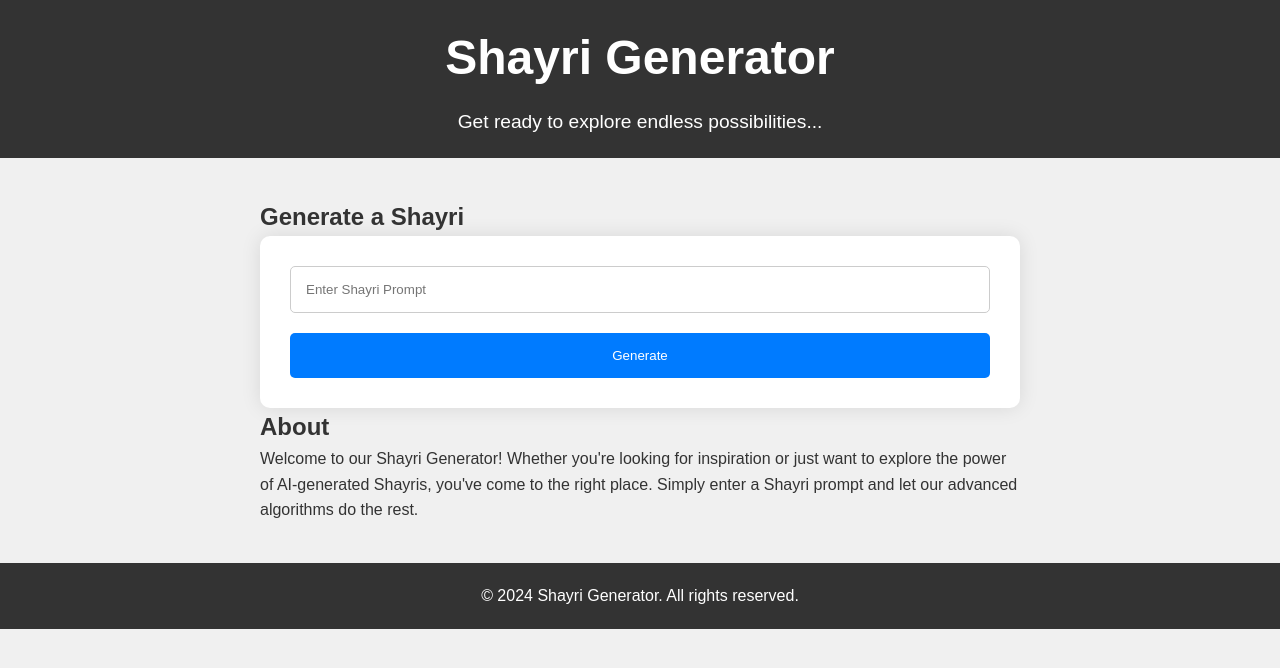
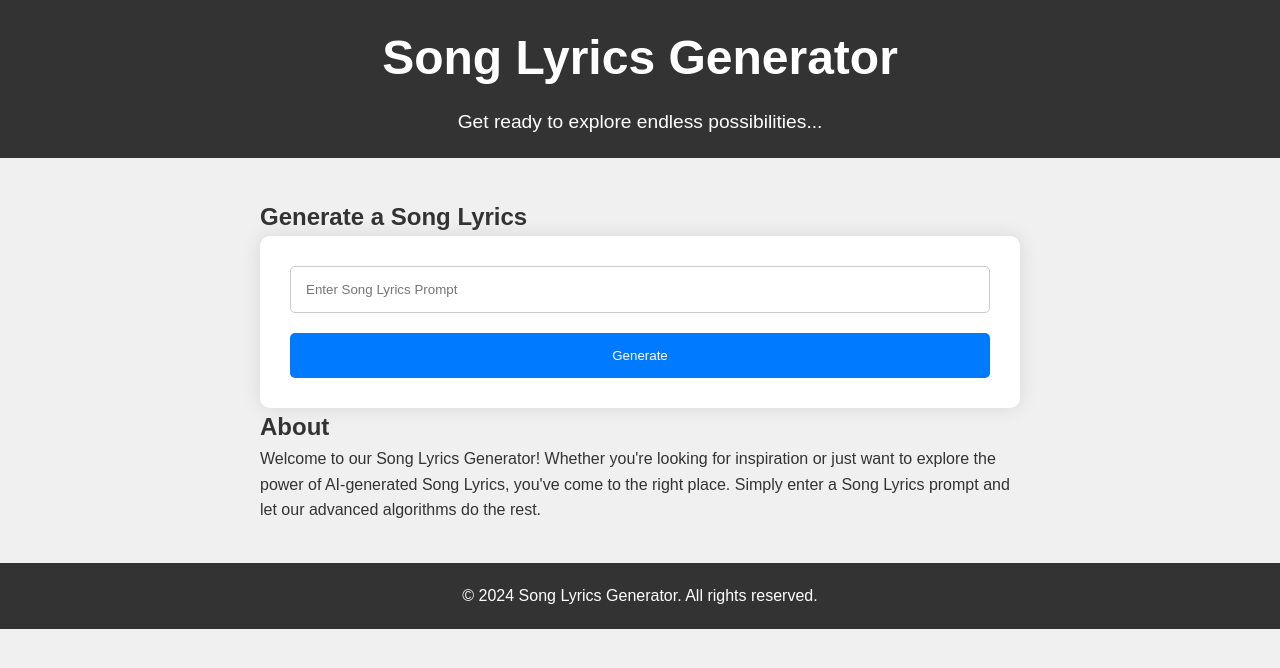
Before and after one commit to shahram8708/Shayri-Generator, a Flask app: page / in a window 1280 px wide. Shown: the top 668 px of the page. Run offline with Flask 3, Linux system fonts and the light colour scheme.

Commit message:
first commit

```diff
--- a/app.py
+++ b/app.py
@@ -7,7 +7,7 @@ logging.basicConfig(level=logging.DEBUG)
 
 API_ENDPOINT = "https://generativelanguage.googleapis.com/v1beta/models/gemini-pro:generateContent?key=AIzaSyBt_UKi-gC5PM9VsIZ0TjoJMAVKsYM0KVU"
 
-DEFAULT_TEXT = "Write me poetry. But poetry should be in Hindi. But it should be written in English."
+DEFAULT_TEXT = "Generate full song lyrics. But song lyrics should be in Hindi. But it should be written in English."
 
 @app.route('/')
 def index():
@@ -26,12 +26,12 @@ def search():
                     story_content = story_content.replace('*', "")
                     return render_template('result.html', story_content=story_content)
                 else:
-                    error_msg = "Failed to generate Shayri content due to safety concerns. Please try again with a different query."
+                    error_msg = "Failed to generate Song Lyrics content due to safety concerns. Please try again with a different query."
                     return render_template('index.html', error=error_msg)
-        error_msg = "Failed to generate Shayri content. Please try again."
+        error_msg = "Failed to generate Song Lyrics content. Please try again."
         return render_template('index.html', error=error_msg)
     else:
-        error_msg = "Please enter a valid Shayri prompt."
+        error_msg = "Please enter a valid Song Lyrics prompt."
         return render_template('index.html', error=error_msg)
 
 def generate_story(prompt):
--- a/templates/index.html
+++ b/templates/index.html
@@ -3,32 +3,32 @@
 <head>
     <meta charset="UTF-8">
     <meta name="viewport" content="width=device-width, initial-scale=1.0">
-    <title>Shayri Generator</title>
+    <title>Song Lyrics Generator</title>
     <link rel="stylesheet" href="{{ url_for('static', filename='styles.css') }}">
 </head>
 <body>
     <header>
-        <h1>Shayri Generator</h1>
+        <h1>Song Lyrics Generator</h1>
         <p>Get ready to explore endless possibilities...</p>
     </header>
     <main>
         <section class="generator">
-            <h2>Generate a Shayri</h2>
+            <h2>Generate a Song Lyrics</h2>
             {% if error %}
                 <p class="error">{{ error }}</p>
             {% endif %}
             <form action="/search" method="post">
-                <input type="text" name="search_query" placeholder="Enter Shayri Prompt">
+                <input type="text" name="search_query" placeholder="Enter Song Lyrics Prompt">
                 <button type="submit">Generate</button>
             </form>
         </section>
         <section class="about">
             <h2>About</h2>
-            <p>Welcome to our Shayri Generator! Whether you're looking for inspiration or just want to explore the power of AI-generated Shayris, you've come to the right place. Simply enter a Shayri prompt and let our advanced algorithms do the rest.</p>
+            <p>Welcome to our Song Lyrics Generator! Whether you're looking for inspiration or just want to explore the power of AI-generated Song Lyrics, you've come to the right place. Simply enter a Song Lyrics prompt and let our advanced algorithms do the rest.</p>
         </section>
     </main>
     <footer>
-        <p>&copy; 2024 Shayri Generator. All rights reserved.</p>
+        <p>&copy; 2024 Song Lyrics Generator. All rights reserved.</p>
     </footer>
 </body>
 </html>
--- a/templates/result.html
+++ b/templates/result.html
@@ -4,7 +4,7 @@
 <head>
     <meta charset="UTF-8">
     <meta name="viewport" content="width=device-width, initial-scale=1.0">
-    <title>Generated Shayri</title>
+    <title>Generated Song Lyrics</title>
     <link rel="stylesheet" href="{{ url_for('static', filename='styles.css') }}">
     <style>
         body {
@@ -69,7 +69,7 @@
 </head>
 <body>
     <header>
-        <h1>Generated Shayri</h1>
+        <h1>Generated Song Lyrics</h1>
     </header>
     <main>
         <article class="story">
@@ -77,7 +77,7 @@
         </article>
     </main>
     <footer>
-        <p>&copy; 2024 Shayri Generator. All rights reserved.</p>
+        <p>&copy; 2024 Song Lyrics Generator. All rights reserved.</p>
     </footer>
 </body>
 </html>
```
Also changed, not shown: README.md.
